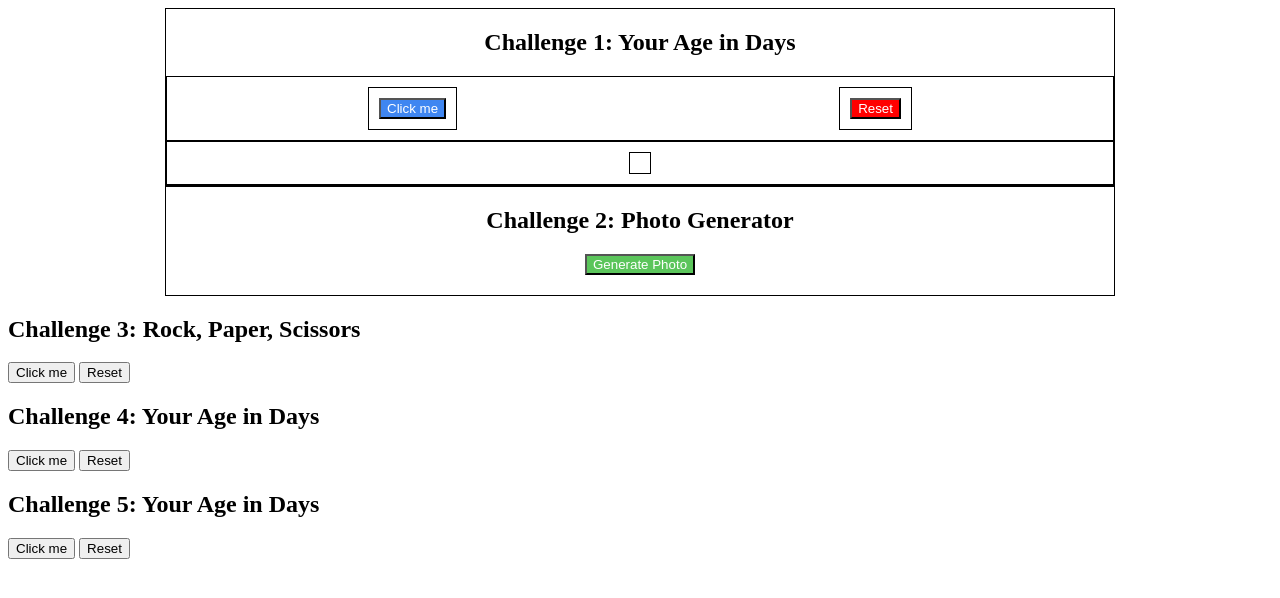
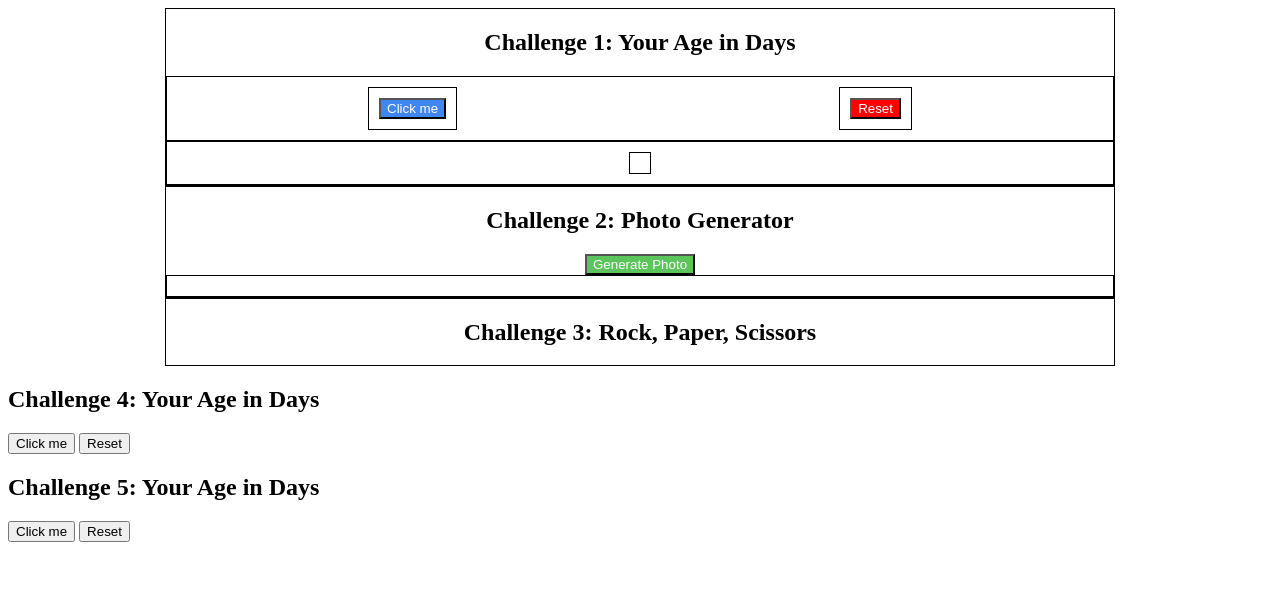
Before and after one commit to koni24/javascript-challenges, a plain HTML site: page index.html in a window 1280 px wide. Drawn offline with Linux system fonts and the light colour scheme.

Commit message:
fix-photo generator

```diff
--- a/css/style.css
+++ b/css/style.css
@@ -1,11 +1,11 @@
 /* age in days */
-.challenge-1{
+.challenge-1, .challenge-2, .challenge-3{
     border: 1px solid black;
     width: 75%;
     margin: 0 auto;
     text-align: center;
 }
-.flex-box-container-1{
+.flex-box-container-1, .flex-box-container-2{
     display: flex;
     border: 1px solid black;
     padding: 10px;
@@ -27,23 +27,12 @@
     color: white;
 }
 /* cat generator */
-.challenge-2{
-    border: 1px solid black;
-    width: 75%;
-    margin: 0 auto;
-    text-align: center;
-}
+
 .challenge2{
     background-color: rgb(91, 197, 91);
     color: white;
 }
-.flex-box-container-2{
-    display: flex;
-    flex-wrap: wrap;
-    justify-content: space-around;
-    padding: 10px;
-
+.flex-box-container-2 img{
+margin: 10px;
+box-shadow: 0px 10px 50px rgba(0,0,0,0.7);
 }
-.flex-box-container-2 img{
-padding: 10px;
-}
--- a/index.html
+++ b/index.html
@@ -29,14 +29,11 @@
             <button class=challenge2 onclick="generatePhoto()">Generate Photo</button>
             <div class="flex-box-container-2" id="flex-cat-gen">
 
-
-
             </div>
         </div>
         <div class="challenge-3">
             <h2>Challenge 3: Rock, Paper, Scissors</h2>
-            <button id=challenge1>Click me</button>
-            <button id=challenge1a>Reset</button>
+
         </div>
         <div class="challenge-4">
             <h2>Challenge 4: Your Age in Days</h2>
```
